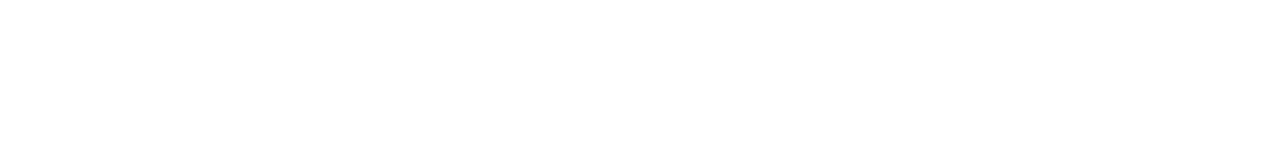
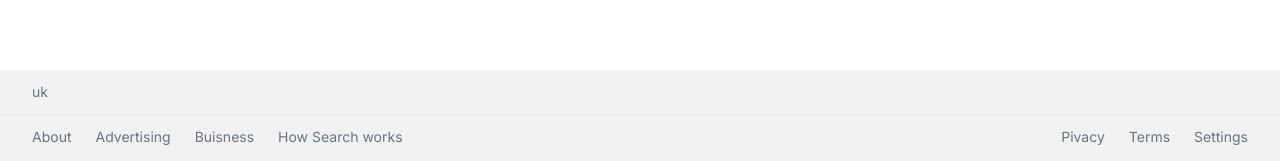
Before and after one commit to jimbobding/google-next, a Next.js app: page / in a window 1280 px wide. Shown: the part 621-782 px from the top of the page. Built offline with nearby package versions, Linux system fonts and the light colour scheme; no server answers.

Commit message:
added footer component

```diff
--- a/src/app/layout.js
+++ b/src/app/layout.js
@@ -1,5 +1,6 @@
 import { Inter } from "next/font/google";
 import "./globals.css";
+import Footer from "@/components/Footer";
 
 const inter = Inter({ subsets: ["latin"] });
 
@@ -12,6 +13,7 @@
   return (
     <html lang="en">
       <body className={inter.className}>{children}</body>
+      <Footer />
     </html>
   );
 }
--- /dev/null
+++ b/src/components/CountryLookup.jsx
@@ -0,0 +1,21 @@
+"use client";
+import { useEffect, useState } from "react";
+
+export default function CountryLookup() {
+  const [country, setCountry] = useState("uk");
+
+  useEffect(() => {
+    const getCountry = async () => {
+      const response = await fetch(
+        `https://extreme-ip-lookup.com/json/?key=${process.env.NEXT_PUBLIC_API_KEY}`
+      )
+        .then((res) => res.json())
+        .then((data) => data.country);
+      if (!response) return;
+      setCountry(response);
+    };
+
+    getCountry();
+  }, []);
+  return <div>{country}</div>;
+}
--- /dev/null
+++ b/src/components/Footer.jsx
@@ -0,0 +1,27 @@
+"client side";
+
+import CountryLookup from "./CountryLookup";
+
+export default function Footer() {
+  return (
+    <footer className=" absolute bottom-0 text-sm text-gray-500 bg-[#f2f2f2] w-full ">
+      <div className="border-b px-8 py-3">
+        <CountryLookup />
+      </div>
+      <div className="flex flex-col sm:flex-row justify-between items-center px-8 py-3 space-y-7 sm:space-y-0">
+        <ul className="flex item-center space-x-6">
+          <li className="hoover:underline cursor-pointer">About</li>
+          <li className="hoover:underline cursor-pointer">Advertising</li>
+          <li className="hoover:underline cursor-pointer">Buisness</li>
+          <li className="hoover:underline cursor-pointer">How Search works</li>
+        </ul>
+        <ul className="flex item-center space-x-6">
+          <li className="hoover:underline cursor-pointer">Pivacy</li>
+          <li className="hoover:underline cursor-pointer">Terms</li>
+          <li className="hoover:underline cursor-pointer">Settings</li>
+        </ul>
+      </div>
+      <p className="text-gray-500 bg[#f2f2f2]">© 2021 Google</p>
+    </footer>
+  );
+}
```
